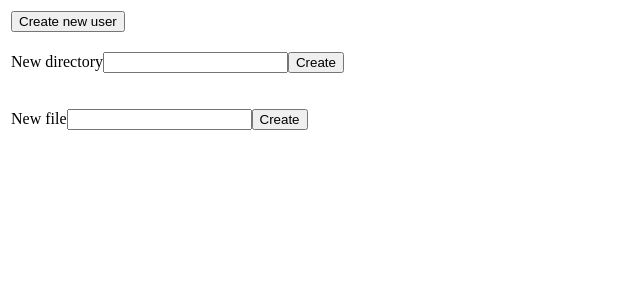
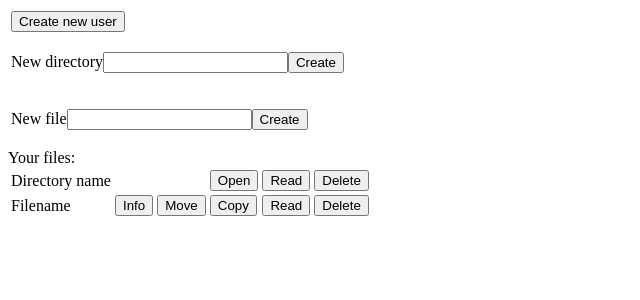
Before and after one commit to charikova/DS_project, a Flask app: page / in a window 1280 px wide. Shown: the top 300 px of the page, without its empty margins (0-640 px from the left). Run offline with Flask 2, Linux system fonts and the light colour scheme.

Commit message:
Add buttons for operations with files (layout)

```diff
--- a/client.py
+++ b/client.py
@@ -18,14 +18,14 @@ def start():
 @app.route('/initialize', methods=['POST', 'GET'])
 def initialize():
     name = request.form.getlist('username')[0]
-    response = json.loads(requests.get('http://10.1.1.141:1337', json={"command": "init", "args": {"username": name}}).text)
+    response = json.loads(requests.get('http://13.59.57.151:8589', json={"command": "init", "args": {"username": name}}).text)
     return render_template("initialize.html", result=response)
 
 
 @app.route('/file_create', methods=['POST', 'GET'])
 def file_create():
     name = request.form.getlist('filename')[0]
-    response = json.loads(requests.get('http://10.1.1.141:1337', json={"command": "init", "args": {"username": name}}).text)
+    response = json.loads(requests.get('http://13.59.57.151:8589', json={"command": "init", "args": {"username": name}}).text)
     return render_template("file_create.html", result=response)
 
 
--- a/templates/index.html
+++ b/templates/index.html
@@ -29,10 +29,59 @@
     </tr>
 </table>
 
-
+Your files:
 <table>
     <tr>
         <td>
+            Directory name
+        </td>
+        <td></td>
+        <td></td>
+        <td>
+            <form action="http://localhost:5000/">
+                <input type="submit" value="Open"/>
+            </form>
+        </td>
+        <td>
+            <form action="http://localhost:5000/">
+                <input type="submit" value="Read"/>
+            </form>
+        </td>
+        <td>
+            <form action="http://localhost:5000/">
+                <input type="submit" value="Delete"/>
+            </form>
+        </td>
+
+    </tr>
+    <tr>
+        <td>
+            Filename
+        </td>
+        <td>
+            <form action="http://localhost:5000/">
+                <input type="submit" value="Info"/>
+            </form>
+        </td>
+        <td>
+            <form action="http://localhost:5000/">
+                <input type="submit" value="Move"/>
+            </form>
+        </td>
+        <td>
+            <form action="http://localhost:5000/">
+                <input type="submit" value="Copy"/>
+            </form>
+        </td>
+        <td>
+            <form action="http://localhost:5000/">
+                <input type="submit" value="Read"/>
+            </form>
+        </td>
+        <td>
+            <form action="http://localhost:5000/">
+                <input type="submit" value="Delete"/>
+            </form>
         </td>
     </tr>
 </table>
```
